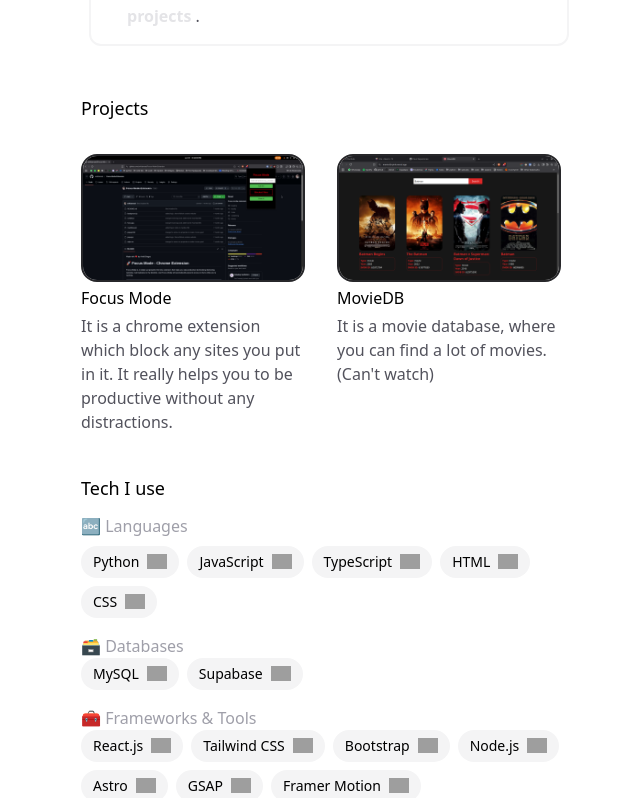
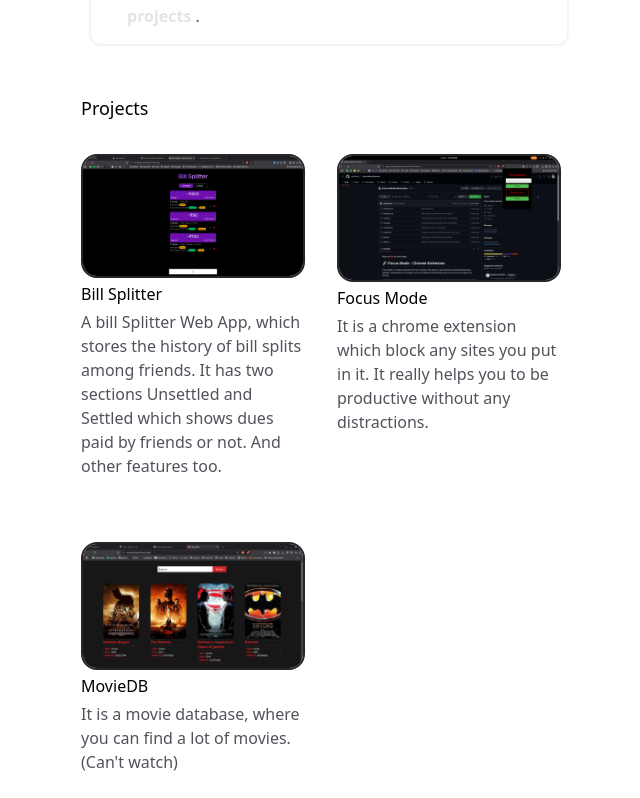
Before and after one commit to ankitsensei/ankitbhagat-portfolio, a React (Vite) app: page / in a window 1280 px wide. Shown: the part 922-1720 px from the top of the page, without its empty margins (319-959 px from the left). Built offline with nearby package versions, Linux system fonts and the light colour scheme; grey boxes are pictures that could not be loaded.

Commit message:
added another project

```diff
--- a/src/components/Projects.tsx
+++ b/src/components/Projects.tsx
@@ -2,14 +2,16 @@
 import ProjectComp from "./ProjectsComp"
 import FocusMode from "../assets/imgs/focusModeExtension.png"
 import MovieDB from "../assets/imgs/MovieDB.png"
+import BillSplitter from "../assets/imgs/Bill-splitter.png"
 const Projects = () => {
   return (
     <div className="mt-10 px-4  w-full h-full bg-white dark:bg-black">
-        <h1 className="text-lg font-medium">Projects</h1>
-        <div className="lg:flex gap-8">
-            <ProjectComp image={FocusMode} heading='Focus Mode' description='It is a chrome extension which block any sites you put in it. It really helps you to be productive without any distractions.' />
-            <ProjectComp image={MovieDB} heading='MovieDB' description="It is a movie database, where you can find a lot of movies. (Can't watch)"/>
-        </div>
+      <h1 className="text-lg font-medium">Projects</h1>
+      <div className="grid grid-cols-1 sm:grid-cols-2 gap-8">
+        <ProjectComp image={BillSplitter} heading='Bill Splitter' description='A bill Splitter Web App, which stores the history of bill splits among friends. It has two sections Unsettled and Settled which shows dues paid by friends or not. And other features too.' />
+        <ProjectComp image={FocusMode} heading='Focus Mode' description='It is a chrome extension which block any sites you put in it. It really helps you to be productive without any distractions.' />
+        <ProjectComp image={MovieDB} heading='MovieDB' description="It is a movie database, where you can find a lot of movies. (Can't watch)" />
+      </div>
 
     </div>
   )
```
Also changed, not shown: src/assets/imgs/Bill-splitter.png (added).
